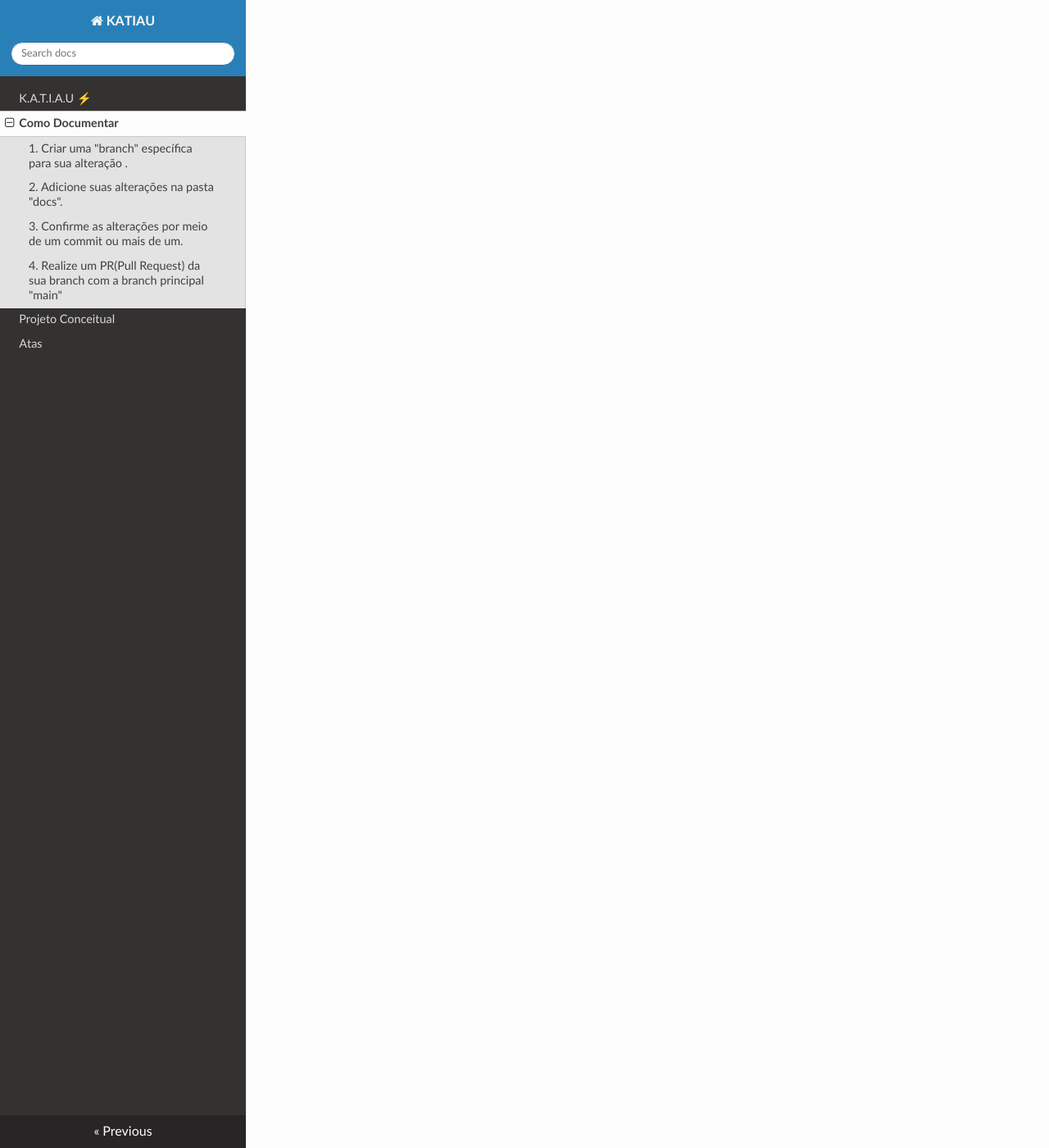
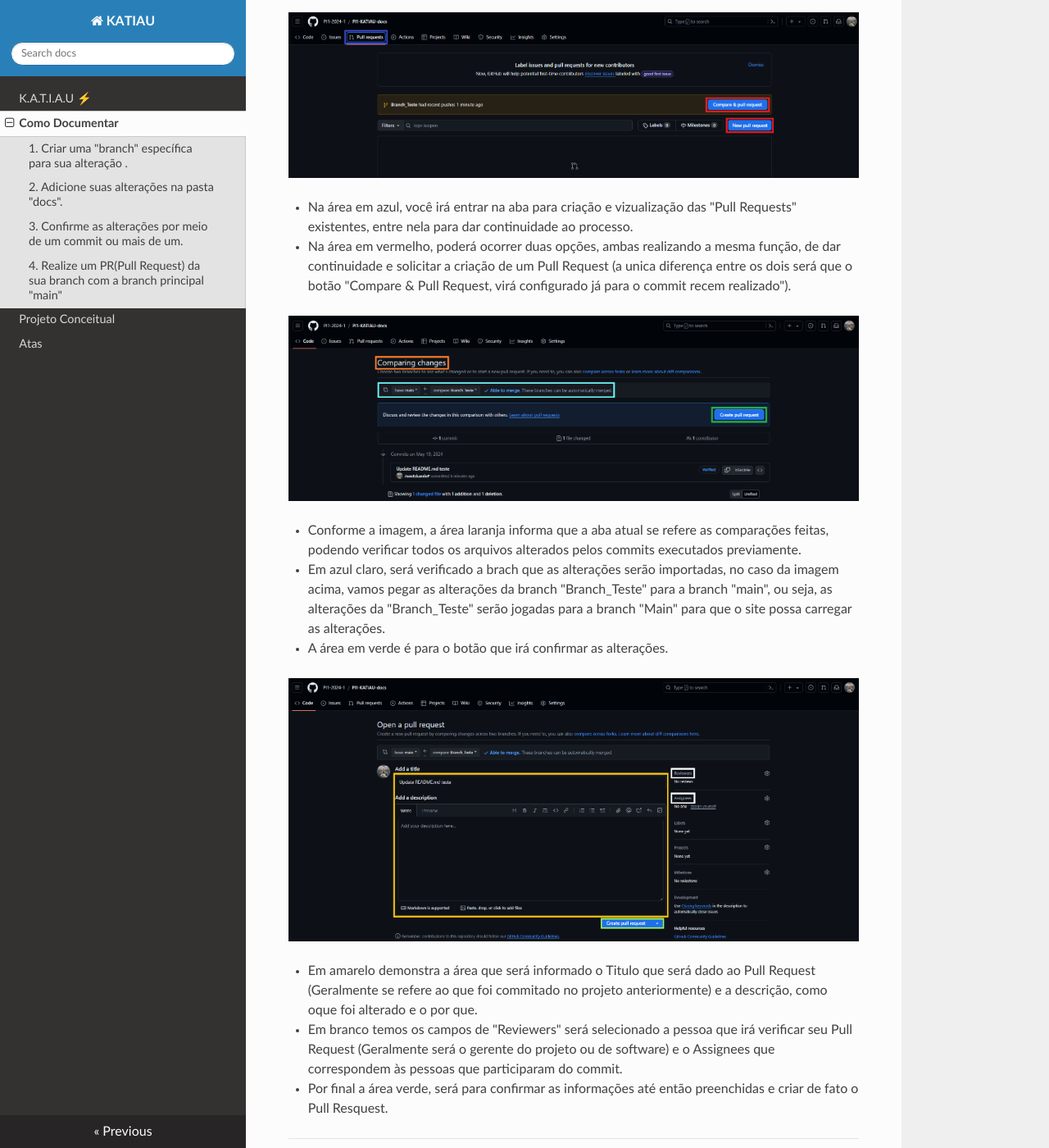
Before and after one commit to PI1-2024-1/PI1-KATIAU-docs, an MkDocs documentation site: the page built from docs/como_documentar.md, in a window 1280 px wide and 1400 px high, scrolled down 2429 px. Shown: the whole window at 82% size. Built offline with MkDocs 1.6.1, drawn with Linux system fonts in a browser that asks for light colours; nearby versions of some CDN libraries; some of the changed text lies outside the part shown.

Commit message:
Configuração Arquivo Como_Documentar.

```diff
--- a/docs/como_documentar.md
+++ b/docs/como_documentar.md
@@ -47,22 +48,23 @@ Ex.2:
 - Feito o(s) commit(s), deve ser feito o Pull Request para enviar para a branch "main" todas as alterações feitas.
 - Segue abaixo o passo a passo para realizar o processo:
 
+![CPE4](img/comodocumentar-3.png)
 
+  - Na área em azul, você irá entrar na aba para criação e vizualização das "Pull Requests" existentes, entre nela para dar continuidade ao processo.
+  - Na área em vermelho, poderá ocorrer duas opções, ambas realizando a mesma função, de dar continuidade e solicitar a criação de um Pull Request (a unica diferença entre os dois será que o botão "Compare & Pull Request, virá configurado já para o commit recem realizado").
 
-    1. Na área em azul, você irá entrar na aba para criação e vizualização das "Pull Requests" existentes, entre nela para dar continuidade ao processo.
-    2. Na área em vermelho,
+![CPE5](img/comodocumentar-4.png)
 
+  - Conforme a imagem, a área laranja informa que a aba atual se refere as comparações feitas, podendo verificar todos os arquivos alterados pelos commits executados previamente.
+  - Em azul claro, será verificado a brach que as alterações serão importadas, no caso da imagem acima, vamos pegar as alterações da branch "Branch_Teste" para a branch "main", ou seja, as alterações da "Branch_Teste" serão jogadas para a branch "Main" para que o site possa carregar as alterações.
+  - A área em verde é para o botão que irá confirmar as alterações.
 
+![CPE6](img/comodocumentar-5.png)
 
-    1. tedskfdsjf
-    2. sf,saflmsa
-    3. fdsfjdkfgds
+  - Em amarelo demonstra a área que será informado o Titulo que será dado ao Pull Request (Geralmente se refere ao que foi commitado no projeto anteriormente) e a descrição, como oque foi alterado e o por que.
+  - Em branco temos os campos de "Reviewers" será selecionado a pessoa que irá verificar seu Pull Request (Geralmente será o gerente do projeto ou de software) e o Assignees que correspondem às pessoas que participaram do commit.
+  - Por final a área verde, será para confirmar as informações até então preenchidas e criar de fato o Pull Resquest.
 
-
-
-    1. tedskfdsjf
-    2. fdsfjdkfgds
-    3. sçfsajkfnbs
-
+__________________________________________________________________________
 
 - Finalmente, solicitamos que lembre de acionar revisor e solicitar revisão rapidamente.
```
Also changed, not shown: other parts of docs/como_documentar.md (+6 -5 lines).
